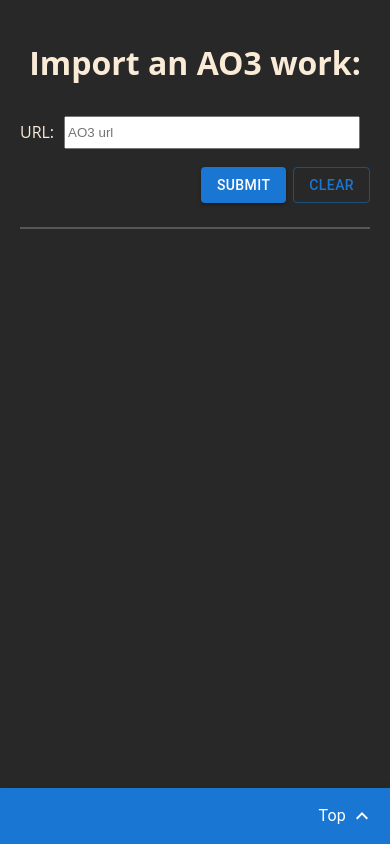
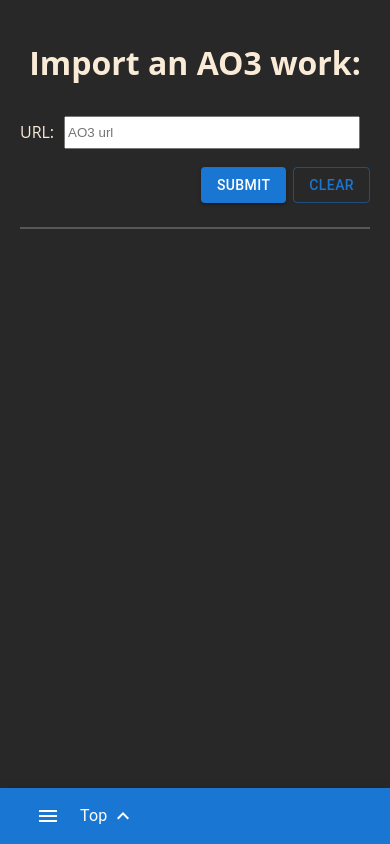
Before and after one commit to hannahbjorklund/cheerio-exploration, a React (Vite) app: page / in a window 390 px wide. Built offline with nearby package versions, Linux system fonts and the light colour scheme; a web font is replaced by a local one.

Commit message:
hamburger menu with toggling icon

```diff
--- a/src/components/HideAppBar/HideAppBar.jsx
+++ b/src/components/HideAppBar/HideAppBar.jsx
@@ -1,15 +1,20 @@
-import React from "react";
+import React, { useState } from "react";
 import {
   AppBar,
   Toolbar,
   Slide,
   useScrollTrigger,
-  Typography
-} from "@mui/material";
-import { ExpandLess } from "@mui/icons-material";
+  Typography,
+  Menu,
+  MenuItem,
+  Button,
+} from "@mui/material"
+import { ExpandLess, Menu as MenuIcon, MenuOpen as MenuOpenIcon} from "@mui/icons-material";
 
 export default function HideAppBar({headerRef}) {
   const trigger = useScrollTrigger();
+  const [anchorEl, setAnchorEl] = useState(null);
+  const [menuIsOpen, setMenuIsOpen] = useState(false);
 
   /**
    * When user clicks the Top icon in the app bar, scroll them to the top of the page
@@ -21,10 +26,16 @@
     })
   }
 
+  const handleMenuClick = (e) => {
+    setMenuIsOpen(!menuIsOpen);
+    setAnchorEl(e.currentTarget);
+  }
+
   return (
     <Slide appear={false} direction="up" in={!trigger}>
-      <AppBar sx={{top: 'auto', bottom: 0, height: '3.5em', display: 'flex', alignItems: 'flex-end', justifyContent: 'center'}}>
+      <AppBar sx={{top: 'auto', bottom: 0, height: '3.5em', display: 'flex', alignItems: 'flex-start'}}>
         <Toolbar>
+          <Button onClick={handleMenuClick}>{menuIsOpen ? <MenuOpenIcon sx={{color: 'white'}}></MenuOpenIcon> : <MenuIcon sx={{color: 'white'}}/>}</Button>
           <Typography onClick = {scrollToTop} component="div">
             Top <ExpandLess sx={{verticalAlign: 'middle'}}/>
           </Typography>
```
